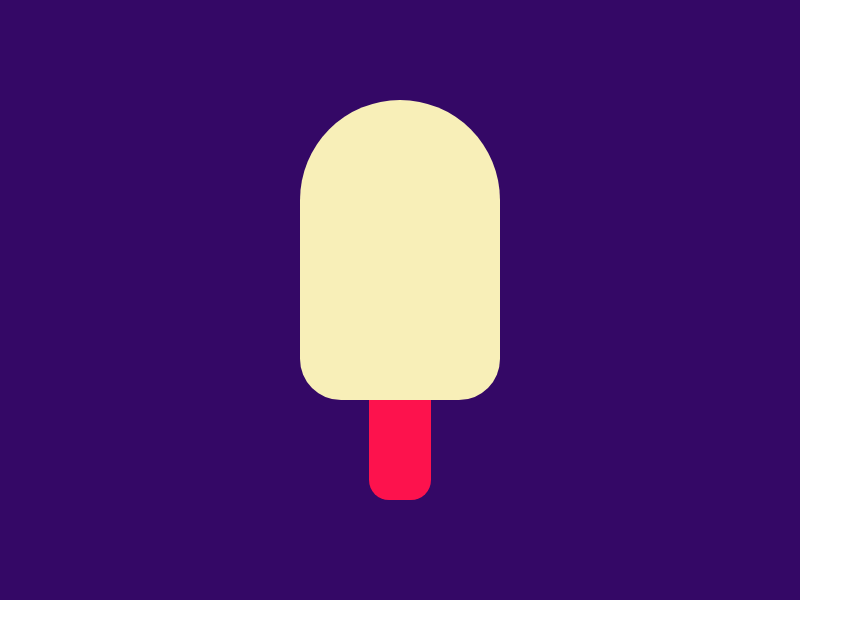
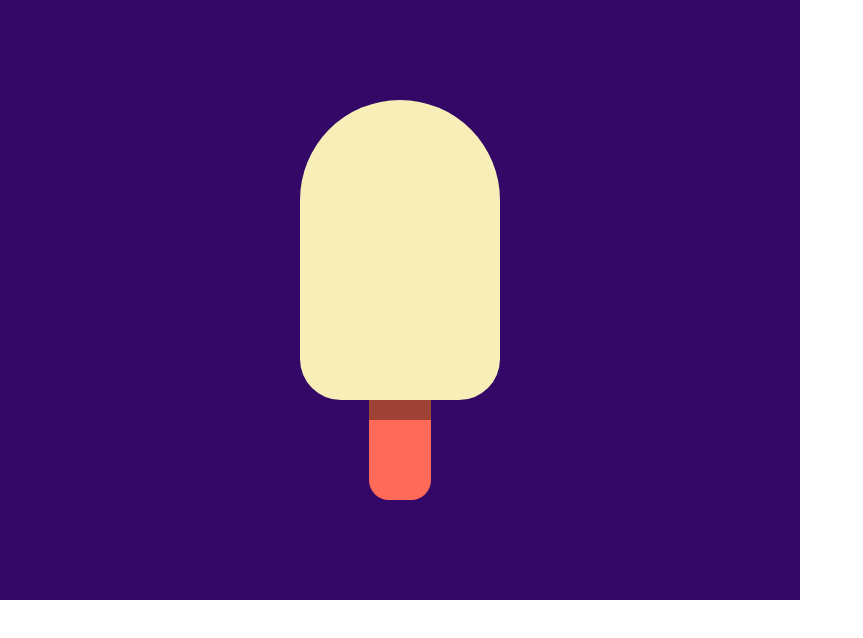
Before and after one commit to susird/css_challenges, a website: page challenge_5/index.html in a window 1280 px wide. Shown: the whole page, without its empty margins (0-863 px from the left). Drawn offline with nearby package versions, Linux system fonts and the light colour scheme; files that its build step writes are made by us from their sources.

Commit message:
adding shadoy to the stick

```diff
--- a/challenge_5/scss/main.scss
+++ b/challenge_5/scss/main.scss
@@ -8,22 +8,31 @@
   align-items: center;
   background: #340866;
   display: flex;
+  flex-direction: column;
   height: 600px;
   justify-content: center;
-  flex-direction: column;
+  position: relative;
   width: 800px;
 }
 
 .ice-cream {
   background: #f8efb8;
+  border-radius: 100px 100px 41px 41px;
   height: 300px;
   width: 200px;
-  border-radius: 100px 100px 41px 41px;
 }
 
 .ice-cream-stick {
+  background: #FF6A59;
+  border-radius: 0 0 20px 20px;
   height: 100px;
   width: 62px;
-  background: #fd124d;
-  border-radius: 0 0 20px 20px;
 }
+
+.ice-cream-stick::before {
+  background: #9f4237;
+  content: " ";
+  height: 20px;
+  position: absolute;
+  width: 62px;
+}
```
Also changed, not shown: challenge_5/index.html (line endings or trailing spaces).
